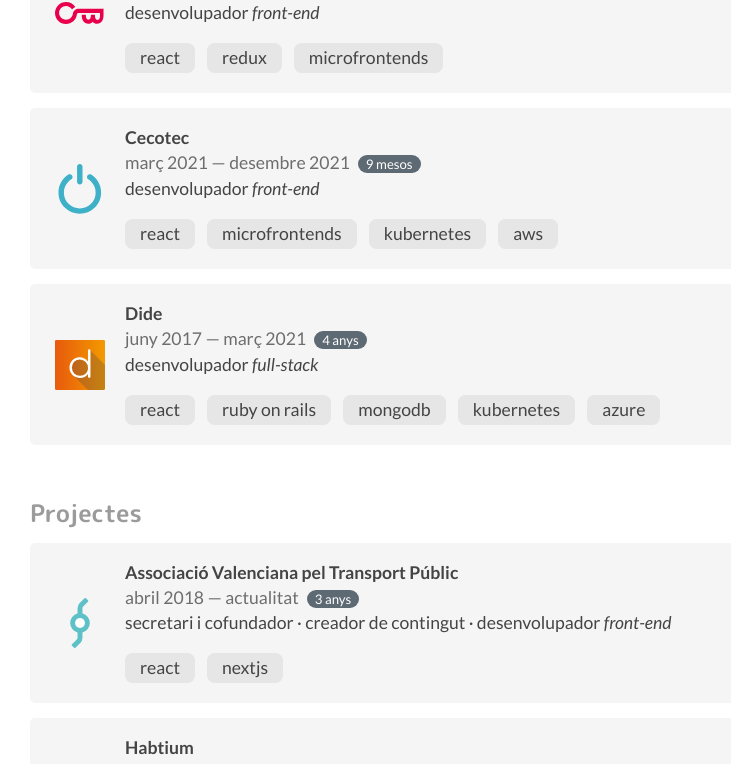
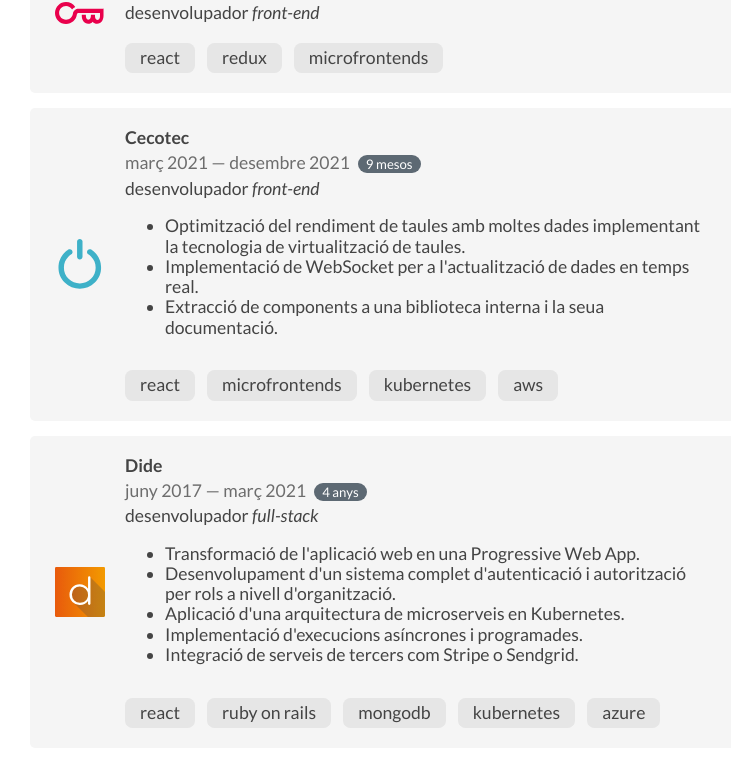
Before and after one commit to frantorreg/showcase, a React (Create React App) app: page / in a window 1280 px wide. Shown: the part 1309-2073 px from the top of the page, without its empty margins (255-986 px from the left). Built offline with nearby package versions, Linux system fonts and the light colour scheme.

Commit message:
Add episode achievements

```diff
--- a/src/components/Episode/Episode.js
+++ b/src/components/Episode/Episode.js
@@ -6,7 +6,7 @@ import {Translation, withTranslation} from 'react-i18next';
 // styles
 import {Wrapper, Logo, Content, Title, Period, PeriodDuration, Positions, Stack} from "./Episode.styled";
 
-function Episode({ logo, title, url, position, startDate, endDate, stack }) {
+function Episode({ logo, title, url, position, startDate, endDate, achievements, stack }) {
   return (
     <Translation>
       {
@@ -32,6 +32,13 @@ function Episode({ logo, title, url, position, startDate, endDate, stack }) {
               <Positions>
                 <span dangerouslySetInnerHTML={{__html: position}}/>
               </Positions>
+              {achievements && (
+                <div>
+                  <ul>
+                    {achievements.map((item) => <li>{item}</li>)}
+                  </ul>
+                </div>
+              )}
               {stack && (
                 <Stack>
                   {stack.map((item) => <div>{item}</div>)}
--- a/src/components/Main/Main.js
+++ b/src/components/Main/Main.js
@@ -130,6 +130,7 @@ class Main extends Component {
                 position={t("positions.frontEnd")}
                 startDate={{ y: 2021, M: 2, d: 22 }}
                 endDate={{ y: 2021, M: 11, d: 9 }}
+                achievements={t("achievements.cecotec")}
                 stack={['react', 'microfrontends', 'kubernetes', 'aws']}
               />
               <Episode
@@ -139,6 +140,7 @@ class Main extends Component {
                 position={t("positions.fullStack")}
                 startDate={{ y: 2017, M: 5, d: 1 }}
                 endDate={{ y: 2021, M: 2, d: 21 }}
+                achievements={t("achievements.dide")}
                 stack={['react', 'ruby on rails', 'mongodb', 'kubernetes', 'azure']}
               />
             </section>
--- a/src/locales/ca/main.json
+++ b/src/locales/ca/main.json
@@ -30,6 +30,20 @@
     "contentCreator": "Creador de contingut",
     "secretaryAndCoFounder": "Secretari i cofundador"
   },
+  "achievements": {
+    "cecotec": [
+      "Optimització del rendiment de taules amb moltes dades implementant la tecnologia de virtualització de taules.",
+      "Implementació de WebSocket per a l'actualització de dades en temps real.",
+      "Extracció de components a una biblioteca interna i la seua documentació."
+    ],
+    "dide": [
+      "Transformació de l'aplicació web en una Progressive Web App.",
+      "Desenvolupament d'un sistema complet d'autenticació i autorització per rols a nivell d'organització.",
+      "Aplicació d'una arquitectura de microserveis en Kubernetes.",
+      "Implementació d'execucions asíncrones i programades.",
+      "Integració de serveis de tercers com Stripe o Sendgrid."
+    ]
+  },
   "languages": {
     "title": "Idiomes",
     "spanish": "Castellà",
--- a/src/locales/es/main.json
+++ b/src/locales/es/main.json
@@ -30,6 +30,20 @@
     "contentCreator": "Creador de contenido",
     "secretaryAndCoFounder": "Secretario y cofundador"
   },
+  "achievements": {
+    "cecotec": [
+      "Optimización del rendimiento de tablas con muchos datos implementando la tecnología de virtualización de tablas.",
+      "Implementación de WebSocket para la actualización de datos en tiempo real.",
+      "Extracción de componentes a una biblioteca interna y su documentación."
+    ],
+    "dide": [
+      "Transformación de la aplicación web en una Progressive Web App.",
+      "Desarrollo de un sistema completo de autenticación y autorización por roles a nivel de organización.",
+      "Aplicación de una arquitectura de microservicios en Kubernetes.",
+      "Implementación de ejecuciones asíncronas y programadas.",
+      "Integración de servicios de terceros como Stripe o Sendgrid."
+    ]
+  },
   "languages": {
     "title": "Idiomas",
     "spanish": "Castellano",
```
